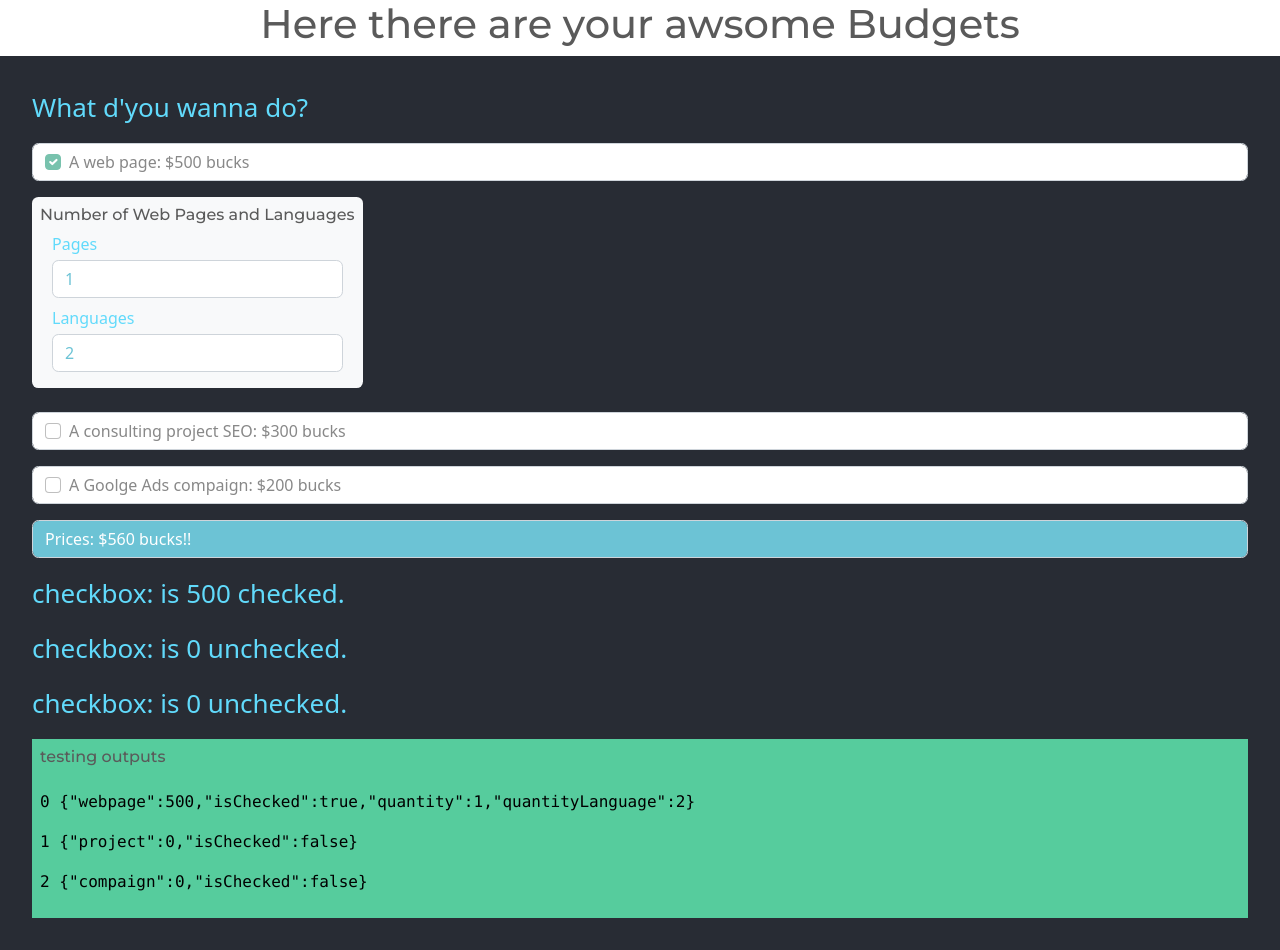
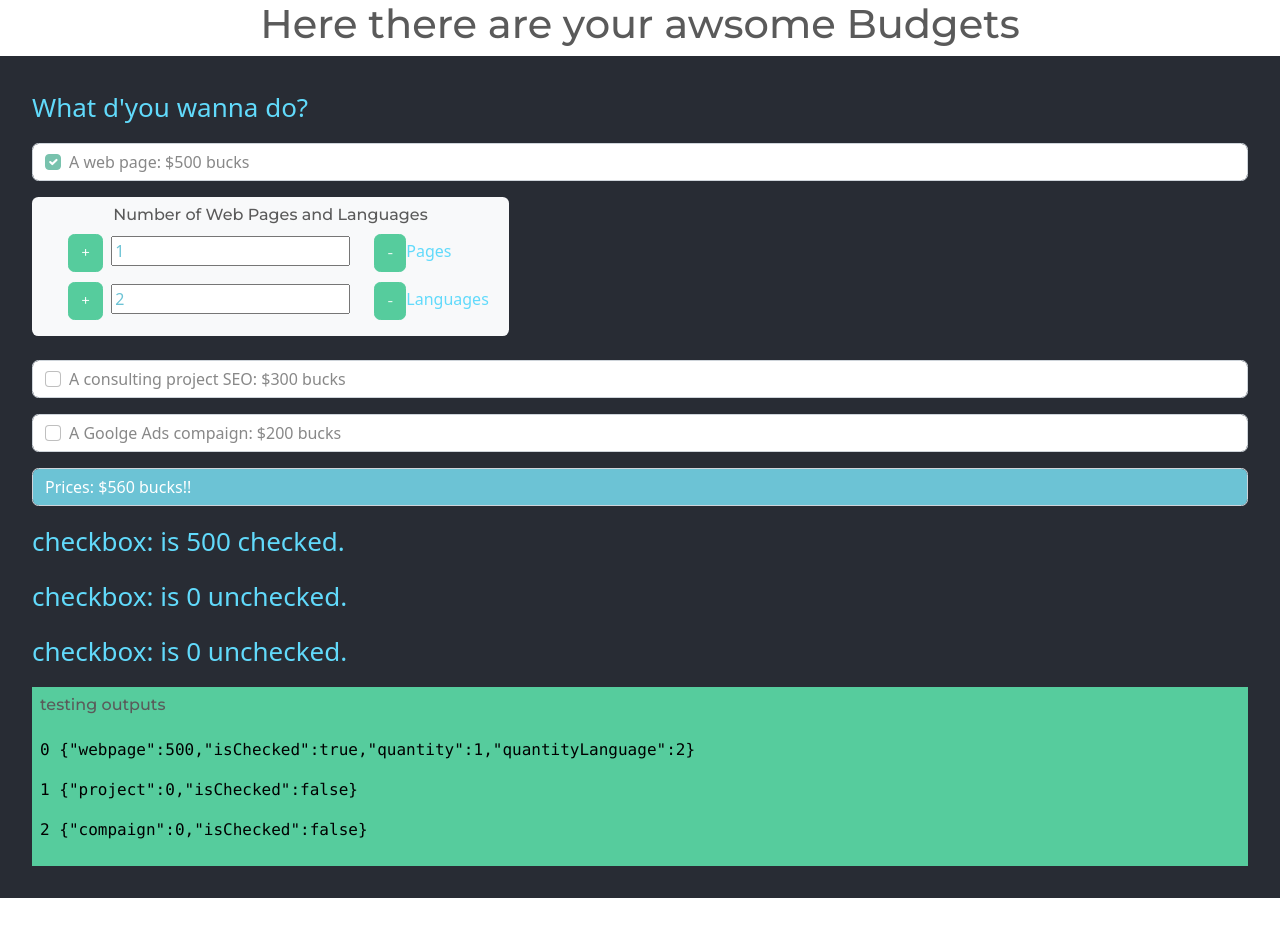
Before and after one commit to JordiNodeJS/Sprint-7_Presupuesto, a React (Vite) app: page / in a window 1280 px wide. After the commit the page ends 898 px from the top, so only its background shows below. Built offline with nearby package versions, Linux system fonts and the light colour scheme.

Commit message:
s7e3/botoncitos de sumar y restar

```diff
--- a/src/App.jsx
+++ b/src/App.jsx
@@ -4,7 +4,7 @@ import useCheckedInputs from './hooks/useCheckedInputs'
 import './App.css'
 
 function App() {
-  const [values, handleInputChecked, handleQuantity] = useCheckedInputs()
+  const {values, setValues, handleInputChecked, handleQuantity} = useCheckedInputs()
 
   const [total, setTotal] = useState(0)
 
@@ -41,7 +41,7 @@ function App() {
           />
           A web page: $500 bucks
         </p>
-        {values[0].isChecked && <NumbersWebpagesLanguages values={values} handleQuantity={ handleQuantity } />}
+        {values[0].isChecked && <NumbersWebpagesLanguages values={values} setValues={setValues} handleQuantity={ handleQuantity } />}
         <p className='form-control text-start'>
           <input
             id='budget_1'
@@ -84,7 +84,7 @@ function App() {
           checkbox: {values.webpage} is {values[2].compaign}{' '}
           {values[2].isChecked ? 'checked' : 'unchecked'}.
         </p>
-        <div className='container-fluid bg-success text-black text-start p-2'>
+         <div className='container-fluid bg-success text-black text-start p-2'>
           <h6 className='mb-4'>testing outputs</h6>
           {values.map((item, index) => (
             <pre className='fs-6' key={index}>
--- a/src/components/NumbersWebpagesLanguages.jsx
+++ b/src/components/NumbersWebpagesLanguages.jsx
@@ -1,34 +1,66 @@
-const NumbersWebpagesLanguages = ({values, handleQuantity}) => {
+const NumbersWebpagesLanguages = ({values, setValues, handleQuantity}) => {
+  const handleClickPlus = (children, masterButton) => {
+    console.log(masterButton, children)
+    setValues( prev =>
+      prev.map((item, index) =>
+        index === 0
+          ? {
+              ...item,
+              quantity: ( masterButton == 'pagesButton' && children == '+' ) ? item.quantity + 1 : (children == '-' && item.quantity > 0) ? item.quantity - 1 : item.quantity,
+              quantityLanguage: ( masterButton == 'languagesButton' && children == '+' ) ? item.quantityLanguage + 1 : (children == '-' && item.quantityLanguage > 0) ? item.quantityLanguage - 1 : item.quantityLanguage,
+            }
+          : {
+              ...item,
+              isChecked: item.isChecked,
+            }
+      )
+      )
+
+  }
+  const Button = ({ children, onClick, masterButton }) => (
+    <button className="btn btn-success ms-3"
+    onClick={ _ => onClick(children, masterButton)}>{children}</button>
+
+  )
+
+
   return (
     <div className='bg-light p-2 mb-4 rounded'>
       <h6>Number of Web Pages and Languages</h6>
       <div className='container-fluid text-start'>
         <div className='form-group row'>
           <label className='form-label fs-6' htmlFor='pages'>
-            Pages
+            <Button masterButton='pagesButton' onClick={handleClickPlus}>+</Button>
             <input
               id='pages'
               name='pages'
-              className='form-control mt-1 text-info'
+              className='ms-2 mt-1 me-2 text-info'
               type='text'
               value={values[0].quantity}
               onClick={e => e.target.select()}
-              onChange={handleQuantity}
-            />
+              onChange={handleClickPlus}
+              />
+           <Button masterButton='pagesButton' onClick={handleClickPlus}>-</Button>
+              Pages
+
           </label>
         </div>
         <div className='form-group row'>
           <label className='form-label fs-6' htmlFor='languages'>
-            Languages
+          <Button masterButton='languagesButton' onClick={handleClickPlus}>+</Button>
             <input
               id='languages'
               name='languages'
-              className='form-control mt-1 text-info'
+              className='ms-2 mt-1 me-2 text-info'
               type='text'
               value={values[0].quantityLanguage}
               onClick={event => event.target.select()}
               onChange={handleQuantity}
-            />
+              />
+           <Button masterButton='languagesButton' onClick={handleClickPlus}>-</Button>
+              Languages
+
+
           </label>
         </div>
       </div>
--- a/src/hooks/useCheckedInputs.jsx
+++ b/src/hooks/useCheckedInputs.jsx
@@ -47,6 +47,6 @@ const useCheckedInputs = () => {
       )
     )
   }
-  return [values, handleInputChecked, handleQuantity]
+  return {values, setValues, handleInputChecked, handleQuantity}
 }
 export default useCheckedInputs
```
